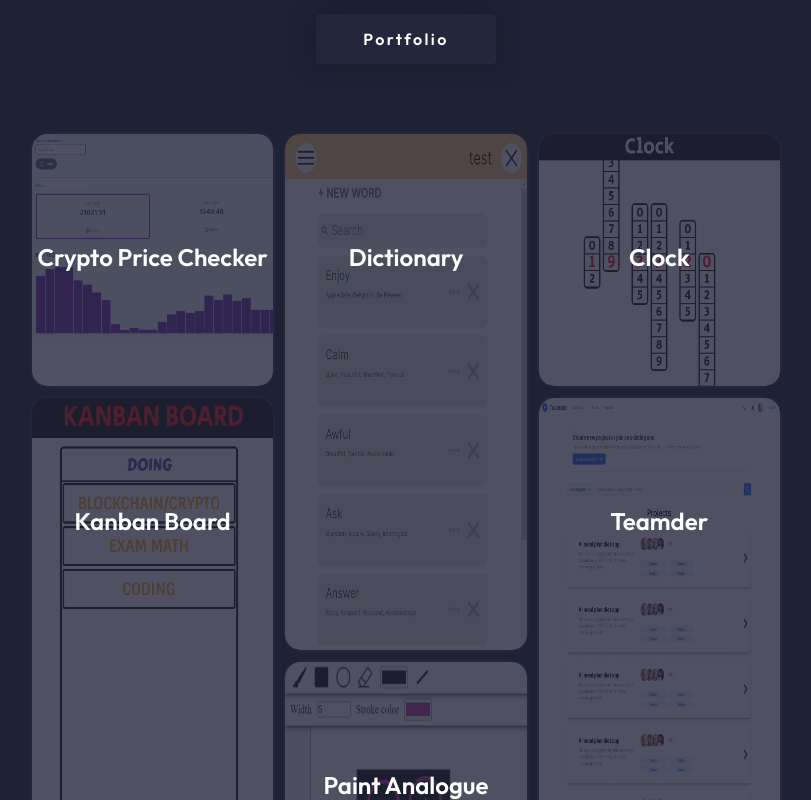
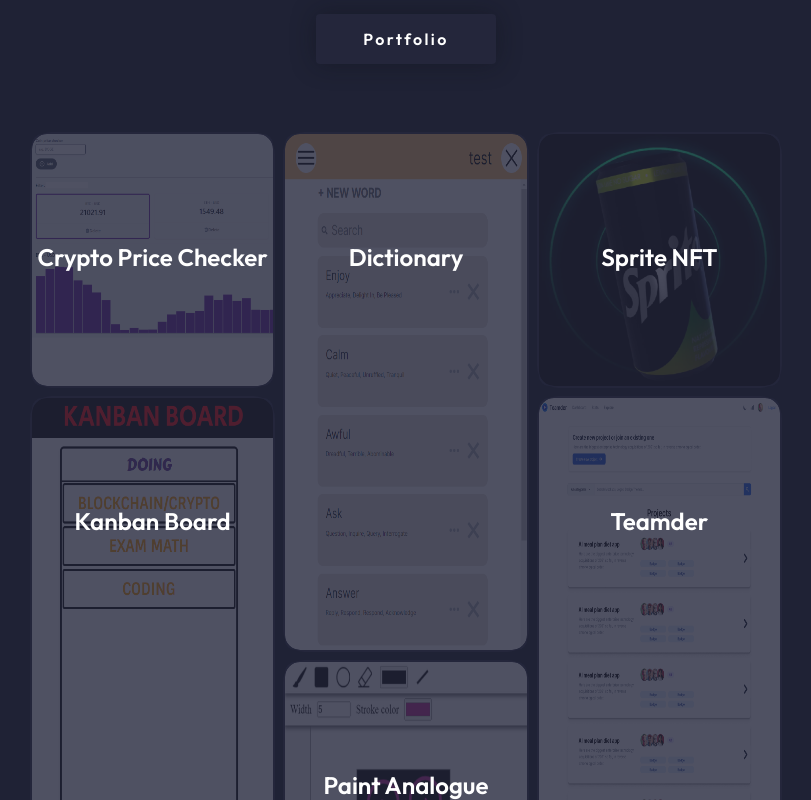
Before and after one commit to vlzher/porfolioV3.0, a Vue app: page / in a window 1280 px wide. Shown: the part 1880-2680 px from the top of the page, without its empty margins (234-1045 px from the left). Built offline with nearby package versions, Linux system fonts and the light colour scheme.

Commit message:
added new sprite project to portfolio

```diff
--- a/src/components/PortfolioItem.vue
+++ b/src/components/PortfolioItem.vue
@@ -1,35 +1,52 @@
 <template>
-  <div class="project" @mouseleave="e => mouseLeaveProject(e)" @mouseenter="e => mouseEnterProject(e)">
+  <div
+    class="project"
+    @mouseleave="(e) => mouseLeaveProject(e)"
+    @mouseenter="(e) => mouseEnterProject(e)"
+  >
     <div class="project-head">
-      <img :src="imagePath" alt="" class="img-fluid card-img custom-img">
-      <div class="project-overlay" style="top: 0px;">
-        <h4>{{fText}}</h4>
+      <img :src="imagePath" alt="" class="img-fluid card-img custom-img" />
+      <div class="project-overlay" style="top: 0">
+        <h4>{{ fText }}</h4>
       </div>
-      <div class="project-hover" style="top: 100%;">
+      <div class="project-hover" style="top: 100%">
         <div class="project-body text-center">
-          <h3 class="title">{{sText}}</h3>
+          <h3 class="title">{{ sText }}</h3>
 
-          <ul class="filters filters-tag text-center" :style="{marginTop: '10px'}" @click="e => filterClick(e)">
+          <ul
+            class="filters filters-tag text-center"
+            :style="{ marginTop: '10px' }"
+            @click="(e) => filterClick(e)"
+          >
             tech:
-            <li :style="{marginTop: '5px'}" v-for="tag in tags" ><a>{{ tag }}</a></li>
+            <li :style="{ marginTop: '5px' }" v-for="tag in tags">
+              <a>{{ tag }}</a>
+            </li>
           </ul>
 
           <div class="btn-group" role="group">
-            <a :href="codeURL"  class="btn  project-btn"><i class="fas fa-code"></i> Code</a>
-            <a :href="viewURL" :class="isDisabled ? 'disabled' : ''" class="btn  project-btn"><i class="far fa-eye"></i> View</a>
+            <a
+              :href="codeURL"
+              :class="isDisabledGit ? 'disabled': ''"
+              class="btn project-btn"
+              ><i class="fas fa-code"></i> Code</a
+            >
+            <a
+              :href="viewURL"
+              :class="isDisabled ? 'disabled' : ''"
+              class="btn project-btn"
+              ><i class="far fa-eye"></i> View</a
+            >
           </div>
         </div>
       </div>
     </div>
-
-
   </div>
 </template>
 <script setup>
-import {computed, ref} from "vue";
+import { computed, ref } from "vue";
 
 const isActive = ref(false);
-
 
 const props = defineProps({
   photoURL: Number,
@@ -39,32 +56,30 @@ const props = defineProps({
   codeURL: String,
   viewURL: String,
   isDisabled: Boolean,
-})
+  isDisabledGit: {
+    type: Boolean,
+    default: false,
+  },
+});
 const imagePath = computed(() => {
   switch (props.photoURL) {
     case 1:
-      return new URL('../assets/coin-price-checker.png',import.meta.url)
+      return new URL("../assets/coin-price-checker.png", import.meta.url);
     case 2:
-      return new URL('../assets/dictionary.png',
-          import.meta.url)
+      return new URL("../assets/dictionary.png", import.meta.url);
     case 3:
-      return new URL('../assets/clock.png',
-          import.meta.url)
+      return new URL("../assets/sprite.png", import.meta.url);
     case 4:
-      return new URL('../assets/kanban-board.png',
-          import.meta.url)
+      return new URL("../assets/kanban-board.png", import.meta.url);
     case 5:
-      return new URL('../assets/paintAnalogue_475x232.png',
-          import.meta.url)
+      return new URL("../assets/paintAnalogue_475x232.png", import.meta.url);
     case 6:
-      return new URL('../assets/teamder.png',
-          import.meta.url)
+      return new URL("../assets/teamder.png", import.meta.url);
   }
 });
 const filterClick = (e) => {
   e.preventDefault();
   isActive.value = !isActive.value;
-
 };
 const mouseEnterProject = (e) => {
   e.preventDefault();
@@ -80,32 +95,27 @@ const imagePath = computed(() => {
   projectOverlay.style.top = "0px";
   projectHover.style.top = "100%";
 };
-
-
 </script>
 
 <style scoped>
-@media screen and (max-width:1250px) {
+@media screen and (max-width: 1250px) {
   .project:nth-child(2) {
-
     grid-row: 2 / 3 !important;
     grid-column: 1 !important;
   }
   .project:nth-child(4) {
-
     grid-row: 4 / 5 !important;
     grid-column: 1 !important;
   }
   .project:nth-child(6) {
-
     grid-row: 6 / 7 !important;
     grid-column: 1 !important;
   }
 }
-.custom-img{
+.custom-img {
   border: none;
   border-radius: 15px;
-  outline: 2px solid #24263B;
+  outline: 2px solid #24263b;
   background-size: cover;
   background-position: center;
   width: 100%;
@@ -166,7 +176,7 @@ ul.filters.filters-tag > li > a:hover {
 }
 
 .project {
-  outline: 2px solid #24263B;
+  outline: 2px solid #24263b;
   border-radius: 20px;
   grid-column: span 1;
   background-color: rgba(255, 255, 255, 0.8);
@@ -174,17 +184,14 @@ ul.filters.filters-tag > li > a:hover {
   text-align: center;
 }
 .project:nth-child(2) {
-
   grid-row: 1 / 3;
   grid-column: 2;
 }
 .project:nth-child(4) {
-
   grid-row: 2 / 4;
   grid-column: 1;
 }
 .project:nth-child(6) {
-
   grid-row: 2 / 4;
   grid-column: 3;
 }
@@ -192,8 +199,8 @@ ul.filters.filters-tag > li > a:hover {
 .project-head {
   position: relative;
   overflow: hidden;
-  width:100%;
-  height:100%;
+  width: 100%;
+  height: 100%;
   border-radius: 10px;
 }
 
@@ -208,16 +215,14 @@ ul.filters.filters-tag > li > a:hover {
   display: flex;
   padding-top: 45%;
   justify-content: center;
-  color: #FFFF;
+  color: #ffff;
   -webkit-transition: ease-in-out 0.2s;
   -moz-transition: ease-in-out 0.2s;
   -ms-transition: ease-in-out 0.2s;
   transition: ease-in-out 0.2s;
-
 }
 
 .project-hover {
-
   position: absolute;
   top: 100%;
   left: 0;
@@ -266,6 +271,6 @@ h3.title {
 
 .project-btn:hover {
   background-color: rgba(254, 70, 28, 1);
-  color: #FFFFFF;
+  color: #ffffff;
 }
 </style>
--- a/src/components/PortfolioSection.vue
+++ b/src/components/PortfolioSection.vue
@@ -8,7 +8,7 @@
     <div class="portfolio-container">
       <PortfolioItem :photoURL=1 fText="Crypto Price Checker" sText="Real-Time Crypto Price App" :tags="['Vue', 'LocalStorage', 'WS']" codeURL="https://github.com/vlzher/crypto-price-checker" viewURL="https://crypto-price-graph.netlify.app/"/>
       <PortfolioItem :photoURL=2 fText="Dictionary" sText="Word-Collecting App Email: test@test.com Pass: test " :tags="['React','Redux','SCSS','REST API']" codeURL="https://github.com/vlzher/dictionary-v2.0" viewURL="https://dictionary-shshshsk-vlzher.netlify.app/login"/>
-      <PortfolioItem :photoURL=3 fText="Clock" sText="Clock" :tags="['React','SCSS']" codeURL="https://github.com/vlzher/clock" viewURL="https://custom-clock-vlzher.netlify.app/"/>
+      <PortfolioItem :photoURL=3 fText="Sprite NFT" :is-disabled-git=true :isDisabled=false sText="Sprite NFT APP" :tags="['React','SCSS','Ether.js']" codeURL="https://github.com/vlzher/" viewURL="https://sprite-nft.netlify.app/"/>
       <PortfolioItem :photoURL=4 fText="Kanban Board" sText="Management Tool for visualizing work" :tags="['React','Redux','Drag and Drop API']" codeURL="https://github.com/vlzher/kanban-board" viewURL="https://kanban-desk.netlify.app/"/>
       <PortfolioItem :photoURL=5 fText="Paint Analogue" sText="Simple graphic editor" :tags="['React','Canvas', 'WebSocket']" codeURL="https://github.com/vlzher/PaintAnalogue" viewURL="https://paint-analogue.netlify.app/"/>
       <PortfolioItem :photoURL=6 fText="Teamder" :isDisabled=true sText="Currently In Development" :tags="['Vue','Tailwind CSS','Vuex','JWT','REST API']" codeURL="https://github.com/vlzher/teamder"/>
```
Also changed, not shown: src/assets/clock.png (deleted), src/assets/sprite.png (added). Lines whose indentation alone changed are shown as unchanged.
